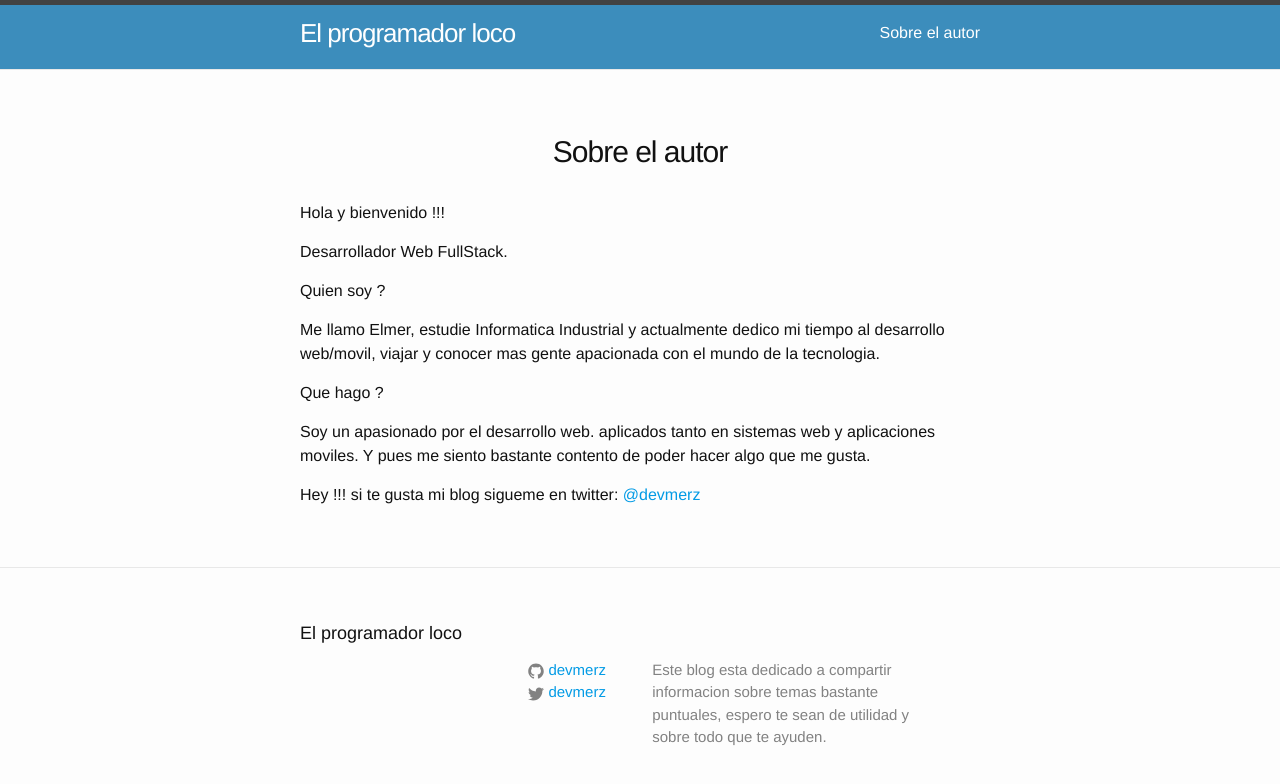
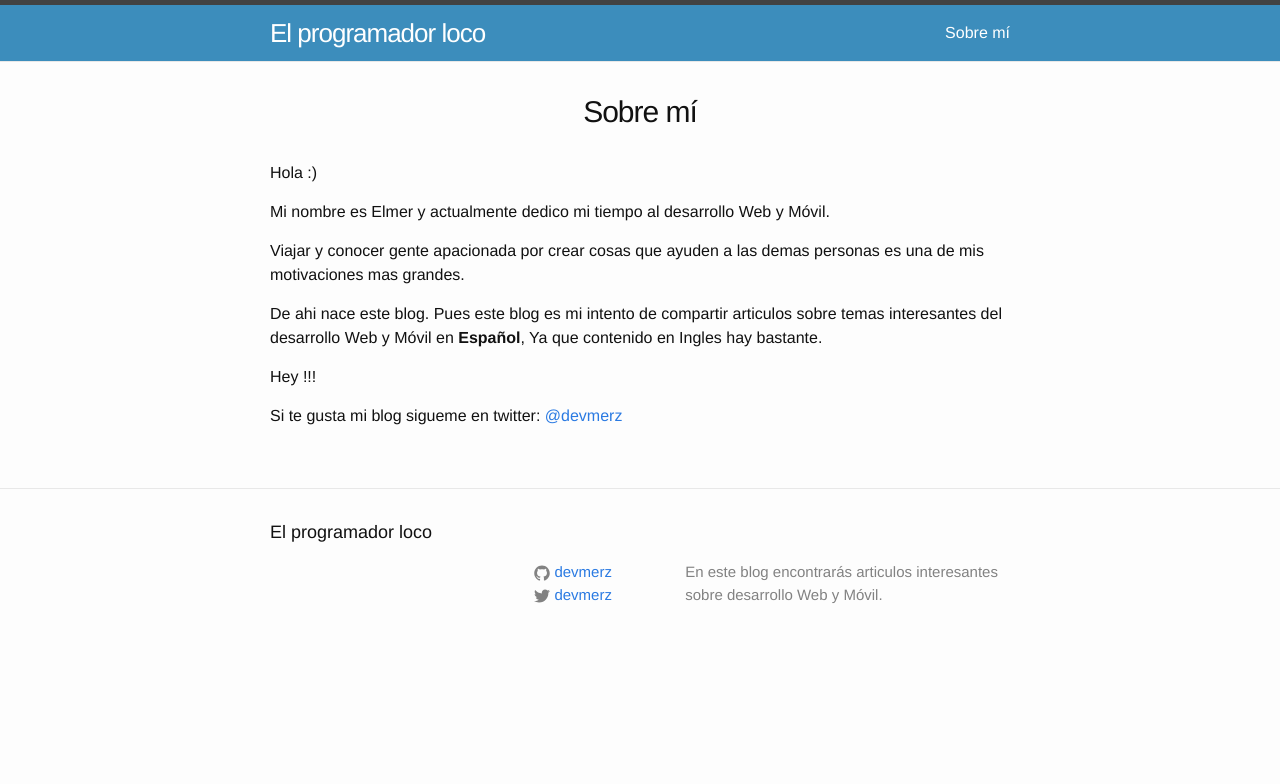
Before and after one commit to devmerz/devmerz.github.io, a Jekyll site: the page built from about.md, in a window 1280 px wide. Shown: the top 784 px of the page. Built offline with Jekyll 4.4.1, drawn with Linux system fonts in a browser that asks for light colours.

Commit message:
custom text

```diff
--- a/_config.yml
+++ b/_config.yml
@@ -2,8 +2,7 @@
 title: El programador loco
 email: ezapana.marquez@gmail.com
 description: > # this means to ignore newlines until "baseurl:"
-  Este blog esta dedicado a compartir informacion sobre temas
-  bastante puntuales, espero te sean de utilidad y sobre todo que te ayuden.
+  En este blog encontrarás articulos interesantes sobre desarrollo Web y Móvil.
 baseurl: "" # the subpath of your site, e.g. /blog/
 url: "http://devmerz.github.io" # the base hostname & protocol for your site
 twitter_username: devmerz
--- a/about.md
+++ b/about.md
@@ -1,23 +1,24 @@
 ---
 layout: page
-title: Sobre el autor
-permalink: /sobreElAutor/
+title: Sobre mí
+permalink: /sobre-mi/
 ---
 
-<link rel="stylesheet" type="text/css" href="/css/materialize.min.css">
-
-**Hola y bienvenido !!!**
+<!--<link rel="stylesheet" type="text/css" href="/css/materialize.min.css">-->
 
 
-Desarrollador Web FullStack.
+Hola :)
 
-**Quien soy ?**
+Mi nombre es Elmer y actualmente dedico mi tiempo al desarrollo Web y Móvil.
 
-Me llamo Elmer, estudie Informatica Industrial y actualmente dedico mi tiempo al desarrollo web/movil, viajar y conocer mas gente apacionada con el mundo de la tecnologia.
+Viajar y conocer gente apacionada por crear cosas que ayuden a las demas personas es una de mis motivaciones mas grandes.
 
-**Que hago ?**
+De ahi nace este blog. Pues este blog es mi intento de compartir articulos sobre temas interesantes del desarrollo Web y Móvil en **Español**, Ya que contenido en Ingles hay bastante.
 
-Soy un apasionado por el desarrollo web. aplicados tanto en sistemas web y aplicaciones moviles. Y pues me siento bastante contento de poder hacer algo que me gusta.
 
-Hey !!! si te gusta mi blog sigueme en twitter:
+
+
+Hey !!!
+
+Si te gusta mi blog sigueme en twitter:
 <a href="https://twitter.com/Devmerz" target="_blank">@devmerz</a>
```
